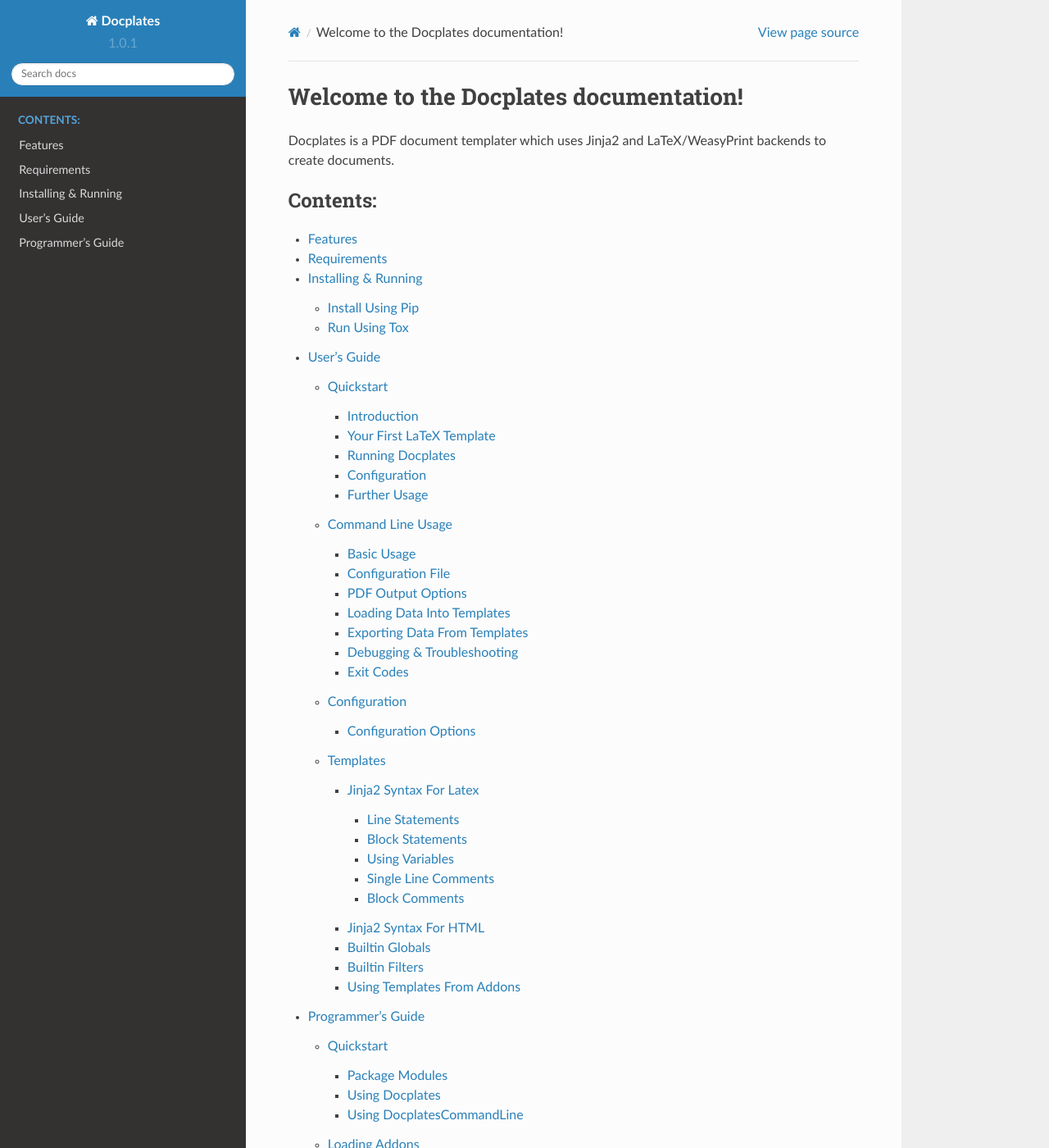
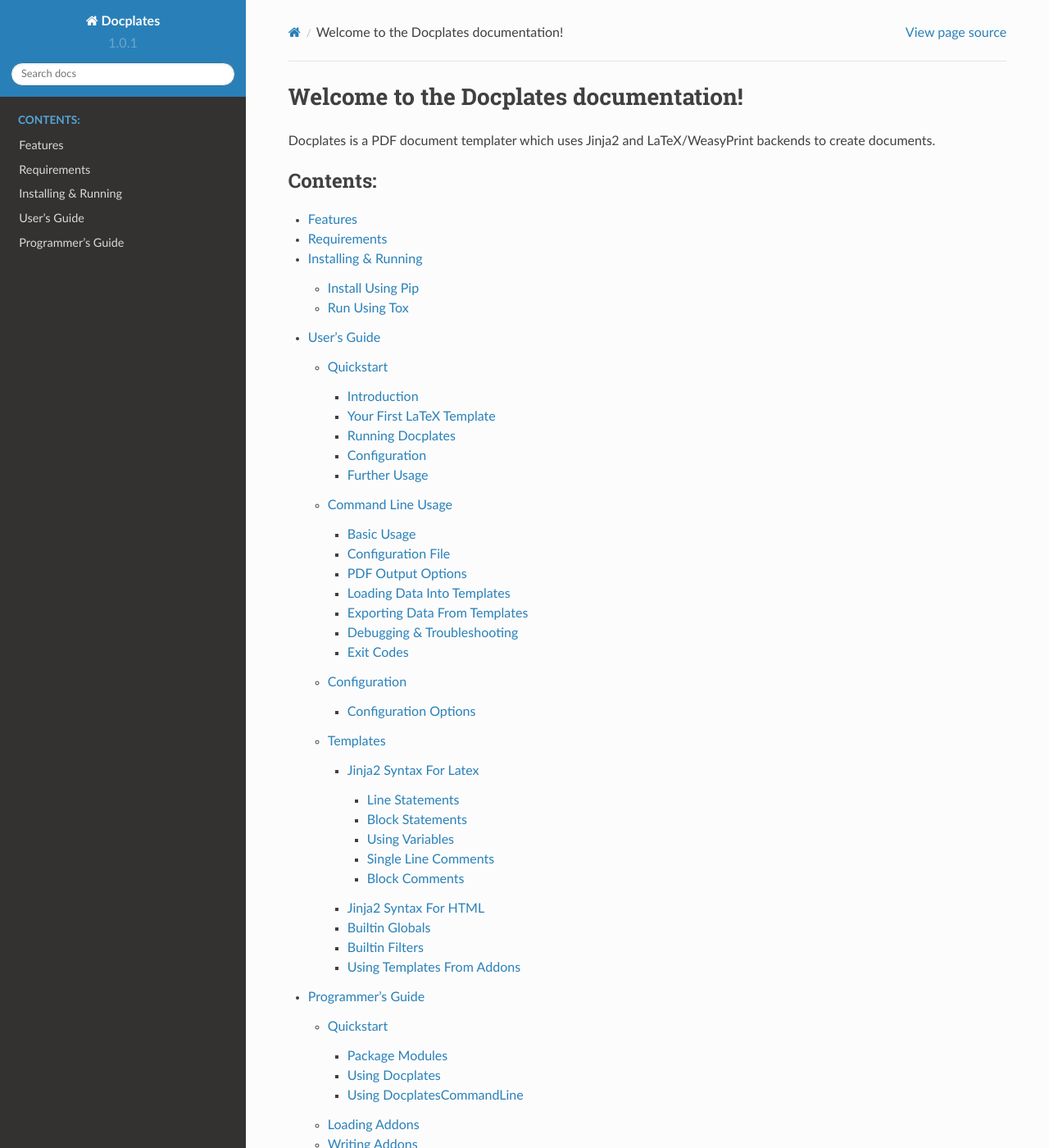
Before and after one commit to oscdev-io/docplates, a Sphinx documentation site: the page built from docs/index.rst, in a window 1280 px wide and 1400 px high. Shown: the whole window at 82% size. Built offline with Sphinx 7.4.7 and the Read the Docs theme 2.0.0, drawn with Linux system fonts in a browser that asks for light colours.

Commit message:
docs: added some custom CSS styling

```diff
--- /dev/null
+++ b/docs/_static/css/custom.css
@@ -0,0 +1,3 @@
+.wy-nav-content {
+    max-width: none;
+}
--- a/docs/conf.py
+++ b/docs/conf.py
@@ -70,6 +70,11 @@
 # so a file named "default.css" will overwrite the builtin "default.css".
 html_static_path = ["_static"]
 
+# NK: Add custom CSS
+html_css_files = [
+    'css/custom.css',
+]
+
 # NK: Add favicon
 html_favicon = 'favicon.png'
 
```
